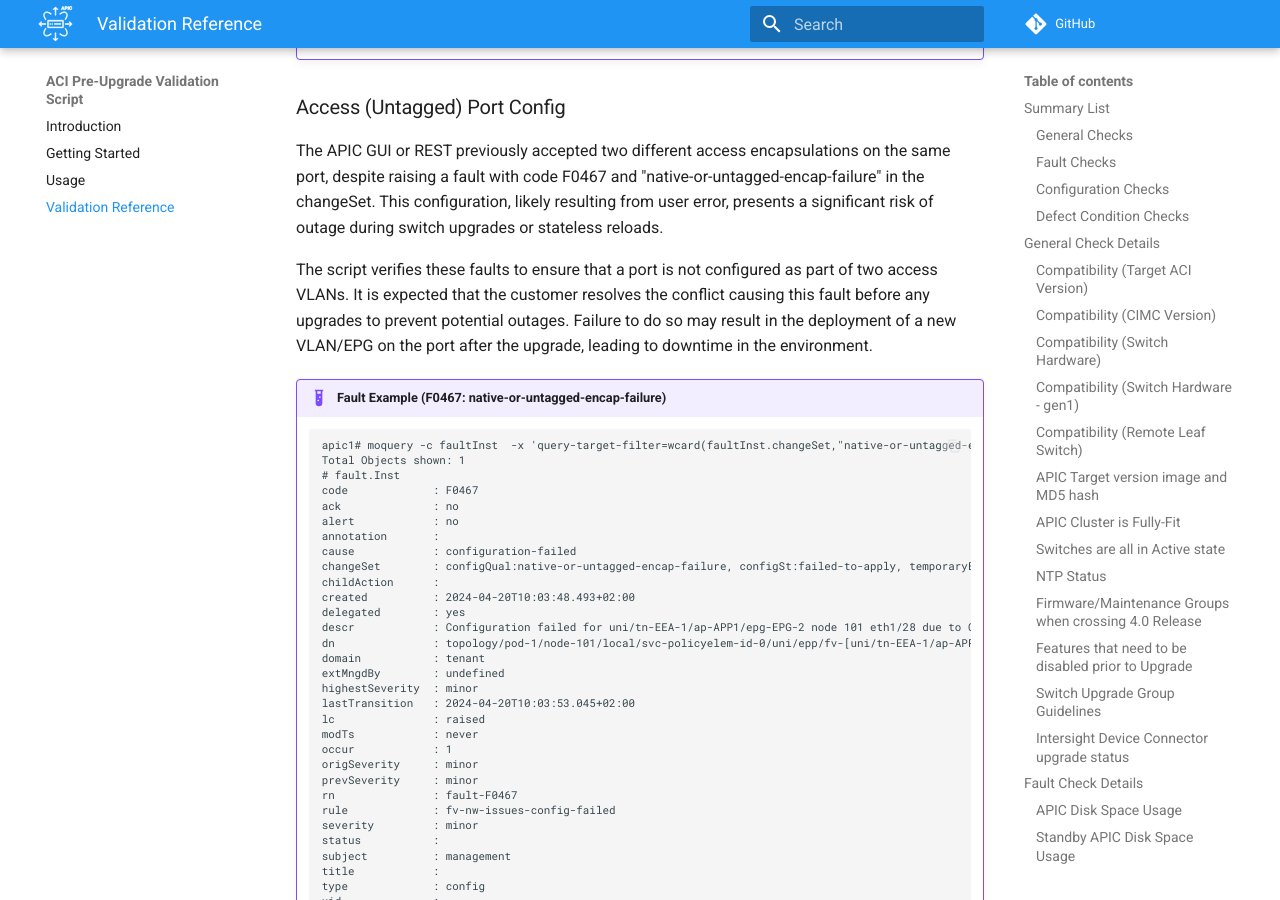
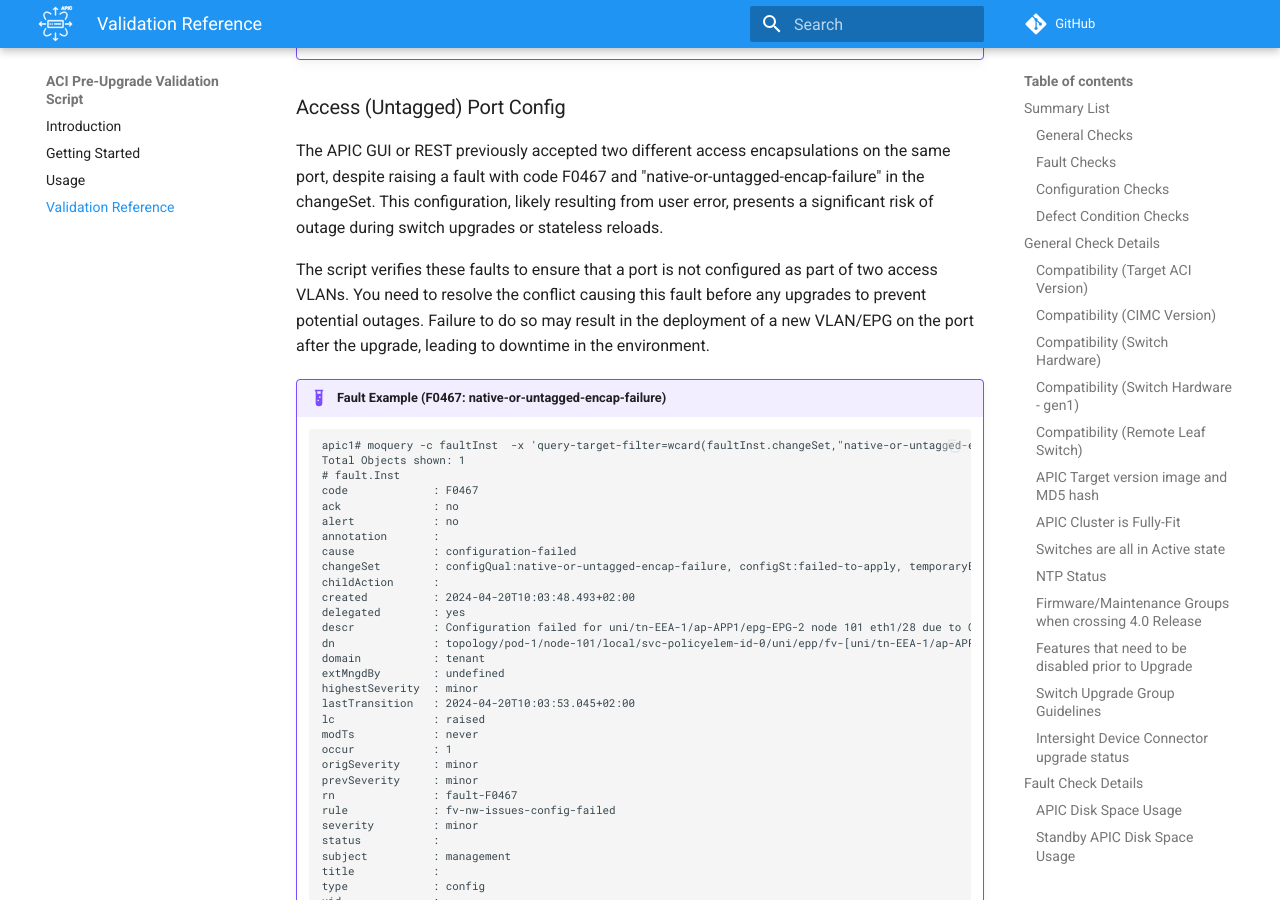
Before and after one commit to datacenter/ACI-Pre-Upgrade-Validation-Script, an MkDocs documentation site: the page built from docs/docs/validations.md, in a window 1280 px wide and 900 px high, scrolled down 18247 px. Built offline with MkDocs 1.6.1 and Material for MkDocs 9.7.7, drawn with Linux system fonts in a browser that asks for light colours; emoji names are drawn with the system emoji font; comment, search, counter and statistics services are not loaded.

Commit message:
minor fix of the docs

````diff
--- a/docs/docs/validations.md
+++ b/docs/docs/validations.md
@@ -671,7 +671,7 @@
 ### Access (Untagged) Port Config
 The APIC GUI or REST previously accepted two different access encapsulations on the same port, despite raising a fault with code F0467 and "native-or-untagged-encap-failure" in the changeSet. This configuration, likely resulting from user error, presents a significant risk of outage during switch upgrades or stateless reloads.
 
-The script verifies these faults to ensure that a port is not configured as part of two access VLANs. It is expected that the customer resolves the conflict causing this fault before any upgrades to prevent potential outages. Failure to do so may result in the deployment of a new VLAN/EPG on the port after the upgrade, leading to downtime in the environment.
+The script verifies these faults to ensure that a port is not configured as part of two access VLANs. You need to resolve the conflict causing this fault before any upgrades to prevent potential outages. Failure to do so may result in the deployment of a new VLAN/EPG on the port after the upgrade, leading to downtime in the environment.
 
 !!! example "Fault Example (F0467: native-or-untagged-encap-failure)"
     ```
````
